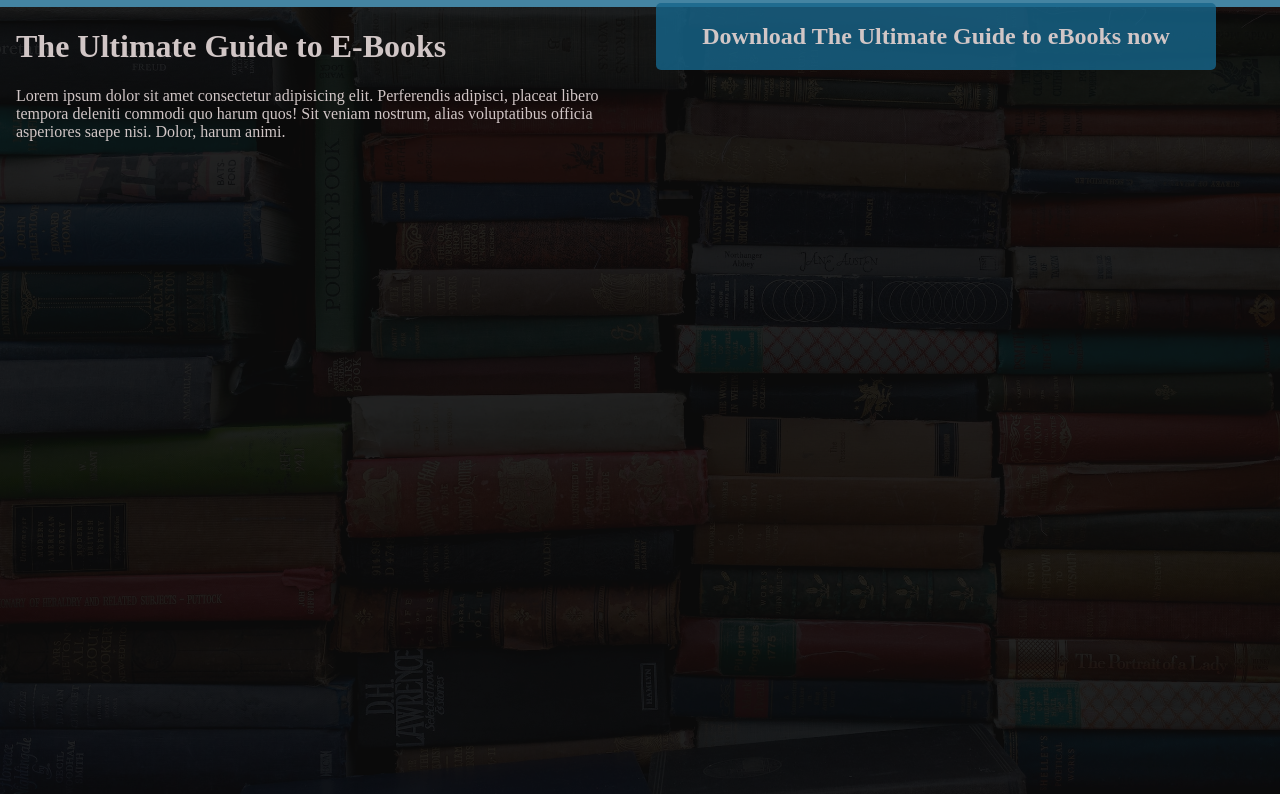
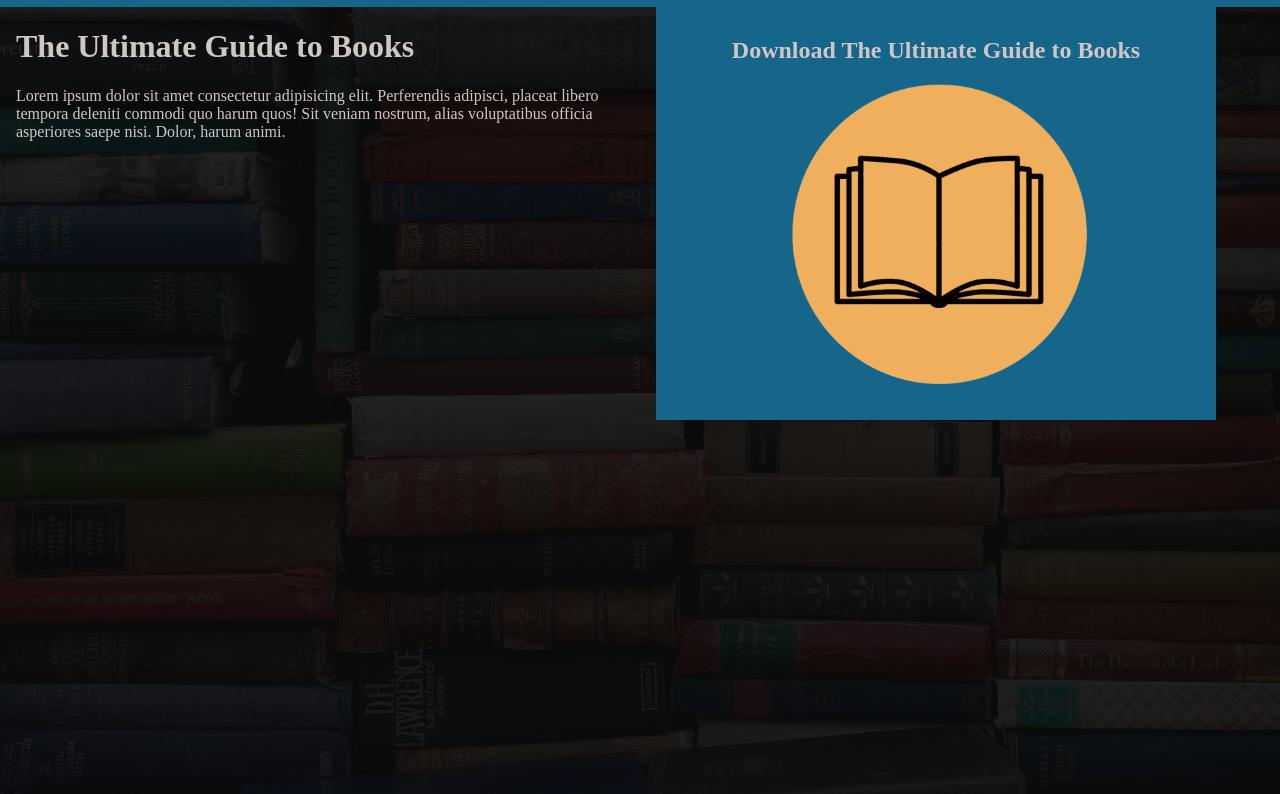
Before and after one commit to Settc/eb00k_landing_page, a website: page index.html in a window 1280 px wide. Drawn offline with Linux system fonts and the light colour scheme.

Commit message:
Add book image to call to action element

```diff
--- a/index.html
+++ b/index.html
@@ -18,14 +18,17 @@
 
             <div class="info">
                 <h1>
-                    The Ultimate Guide to E-Books
+                    The Ultimate Guide to Books
                 </h1>
                 Lorem ipsum dolor sit amet consectetur adipisicing elit. Perferendis adipisci, placeat libero tempora deleniti commodi quo harum quos! Sit veniam nostrum, alias voluptatibus officia asperiores saepe nisi. Dolor, harum animi.
             </div>
             <div class="cta-container">
-                <h2>
-                    Download The Ultimate Guide to eBooks now
-                </h2>
+                <div class="cta-header">
+                    <h2>
+                        Download The Ultimate Guide to Books
+                    </h2>
+                    <img class="cta-image" src="static/PngItem_4953487.png" alt="stack of books">
+                </div>
             </div>
         </div>
     </div>
--- a/style.css
+++ b/style.css
@@ -1,7 +1,6 @@
 :root {
-    --main-bg-color: rgba(22, 102, 139, .8)
+    --main-bg-color: rgba(22, 102, 139, 1)
 }
-
 body {
     margin: 0;
 }
@@ -42,16 +41,26 @@ h2 {
     min-width: 35rem;
 
     margin-right: 4em;
-    margin-top: -4px;
 
     border-radius: 5px;
 
+    z-index: 1;
+
+}
+
+.cta-header {
     background-color: var(--main-bg-color);
     color: rgb(209, 198, 198);
-
+    padding-top: 12px;
+    margin-top: -2px;
     z-index: 2;
 
+}
 
+.cta-image {
+    max-height: 300px;
+    margin-left: 8.5em;
+    margin-bottom: 2em;
 }
 
 .bg {
```
Also changed, not shown: static/PngItem_2553776.png (added), static/PngItem_4953487.png (added).
